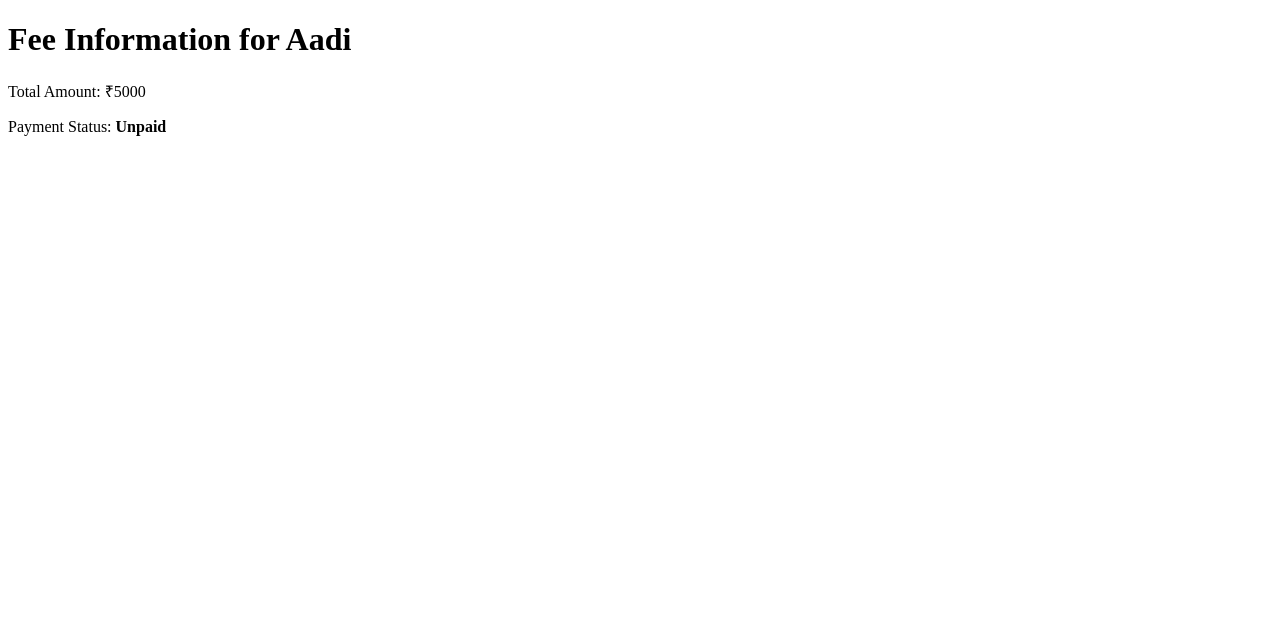
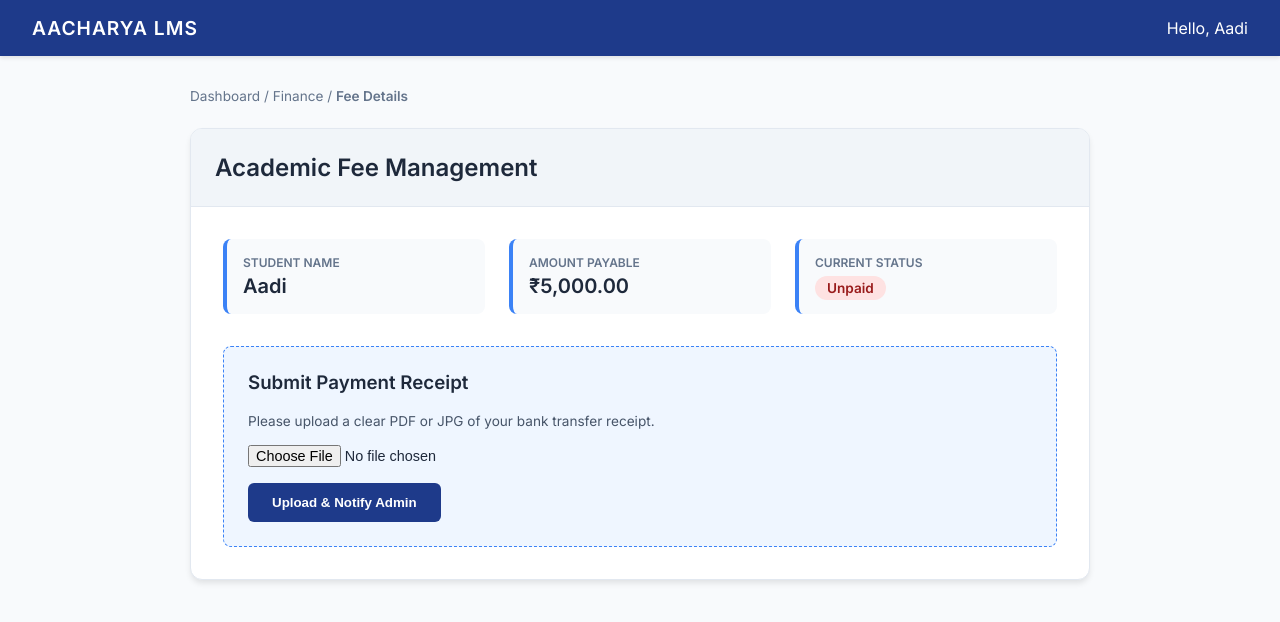
Before and after one commit to Safacts/chanakya, a Django app: page / in a window 1280 px wide. Shown: the top 622 px of the page. Run offline with Django 5.2, Linux system fonts and the light colour scheme.

Commit message:
added app and settings updated

```diff
--- a/fee/templates/fee/fee_details.html
+++ b/fee/templates/fee/fee_details.html
@@ -1,11 +1,176 @@
 <!DOCTYPE html>
-<html>
+<html lang="en">
 <head>
-    <title>Fee Details</title>
+    <meta charset="UTF-8">
+    <meta name="viewport" content="width=device-width, initial-scale=1.0">
+    <title>Aacharya | Fee Portal</title>
+    <link href="https://fonts.googleapis.com/css2?family=Inter:wght@300;400;600&display=swap" rel="stylesheet">
+    <style>
+        :root {
+            --primary-blue: #1e3a8a;
+            --accent-blue: #3b82f6;
+            --bg-gray: #f8fafc;
+            --text-dark: #1e293b;
+            --white: #ffffff;
+        }
+
+        body {
+            font-family: 'Inter', sans-serif;
+            background-color: var(--bg-gray);
+            margin: 0;
+            color: var(--text-dark);
+        }
+
+        /* Top Navigation Bar */
+        .navbar {
+            background-color: var(--primary-blue);
+            padding: 1rem 2rem;
+            color: var(--white);
+            display: flex;
+            justify-content: space-between;
+            align-items: center;
+            box-shadow: 0 2px 4px rgba(0,0,0,0.1);
+        }
+
+        .navbar .logo { font-weight: 600; font-size: 1.2rem; letter-spacing: 1px; }
+
+        /* Container */
+        .main-container {
+            max-width: 900px;
+            margin: 2rem auto;
+            padding: 0 1rem;
+        }
+
+        /* Breadcrumbs */
+        .breadcrumbs {
+            font-size: 0.85rem;
+            color: #64748b;
+            margin-bottom: 1.5rem;
+        }
+
+        /* Portal Card */
+        .portal-card {
+            background: var(--white);
+            border-radius: 12px;
+            box-shadow: 0 4px 6px -1px rgba(0, 0, 0, 0.1);
+            overflow: hidden;
+            border: 1px solid #e2e8f0;
+        }
+
+        .card-header {
+            background: #f1f5f9;
+            padding: 1.5rem;
+            border-bottom: 1px solid #e2e8f0;
+        }
+
+        .card-body { padding: 2rem; }
+
+        /* Stats Grid */
+        .stats-grid {
+            display: grid;
+            grid-template-columns: repeat(auto-fit, minmax(200px, 1fr));
+            gap: 1.5rem;
+            margin-bottom: 2rem;
+        }
+
+        .stat-item {
+            padding: 1rem;
+            background: #f8fafc;
+            border-radius: 8px;
+            border-left: 4px solid var(--accent-blue);
+        }
+
+        .stat-label { font-size: 0.75rem; text-transform: uppercase; color: #64748b; font-weight: 600; }
+        .stat-value { font-size: 1.25rem; font-weight: 600; margin-top: 0.25rem; }
+
+        /* Upload Section */
+        .upload-section {
+            background: #eff6ff;
+            padding: 1.5rem;
+            border-radius: 8px;
+            border: 1px dashed var(--accent-blue);
+        }
+
+        .file-input {
+            margin: 1rem 0;
+            display: block;
+            width: 100%;
+            font-size: 0.9rem;
+        }
+
+        .btn-submit {
+            background-color: var(--primary-blue);
+            color: white;
+            border: none;
+            padding: 0.75rem 1.5rem;
+            border-radius: 6px;
+            font-weight: 600;
+            cursor: pointer;
+            transition: background 0.2s;
+        }
+
+        .btn-submit:hover { background-color: var(--accent-blue); }
+
+        .status-badge {
+            padding: 0.25rem 0.75rem;
+            border-radius: 99px;
+            font-size: 0.85rem;
+            font-weight: 600;
+        }
+        .unpaid { background: #fee2e2; color: #991b1b; }
+        .paid { background: #dcfce7; color: #166534; }
+    </style>
 </head>
 <body>
-    <h1>Fee Information for {{ student_name }}</h1>
-    <p>Total Amount: ₹{{ fee_amount }}</p>
-    <p>Payment Status: <strong>{{ status }}</strong></p>
+
+    <nav class="navbar">
+        <div class="logo">AACHARYA LMS</div>
+        <div class="user-profile">Hello, {{ student_name }}</div>
+    </nav>
+
+    <div class="main-container">
+        <div class="breadcrumbs">
+            Dashboard / Finance / <strong>Fee Details</strong>
+        </div>
+
+        <div class="portal-card">
+            <div class="card-header">
+                <h2 style="margin:0;">Academic Fee Management</h2>
+            </div>
+
+            <div class="card-body">
+                <div class="stats-grid">
+                    <div class="stat-item">
+                        <div class="stat-label">Student Name</div>
+                        <div class="stat-value">{{ student_name }}</div>
+                    </div>
+                    <div class="stat-item">
+                        <div class="stat-label">Amount Payable</div>
+                        <div class="stat-value">₹{{ fee_amount }}</div>
+                    </div>
+                    <div class="stat-item">
+                        <div class="stat-label">Current Status</div>
+                        <div class="stat-value">
+                            <span class="status-badge {% if status == 'Paid' %}paid{% else %}unpaid{% endif %}">
+                                {{ status }}
+                            </span>
+                        </div>
+                    </div>
+                </div>
+
+                <div class="upload-section">
+                    <h3 style="margin-top:0;">Submit Payment Receipt</h3>
+                    <p style="font-size: 0.85rem; color: #475569;">Please upload a clear PDF or JPG of your bank transfer receipt.</p>
+
+                    <form action="" method="POST" enctype="multipart/form-data">
+                        {% csrf_token %}
+                        <input type="file" name="receipt_file" class="file-input" accept=".pdf,image/*" required>
+                        <button type="submit" class="btn-submit">Upload & Notify Admin</button>
+                    </form>
+                </div>
+            </div>
+        </div>
+    </div>
+
 </body>
 </html>
--- a/fee/views.py
+++ b/fee/views.py
@@ -4,10 +4,18 @@ from django.shortcuts import render
 # fee/views.py
 from django.shortcuts import render
 
+# fee/views.py
 def fee_index(request):
+    # Simulated data - in a real app, this would come from a database Model
     context = {
         'student_name': 'Aadi',
-        'fee_amount': 5000,
-        'status': 'Unpaid'
+        'fee_amount': '5,000.00',
+        'status': 'Unpaid' # Set this to 'Paid' to see the green badge
     }
+
+    if request.method == 'POST':
+        # Handle logic for saving the file here...
+        context['status'] = 'Pending Verification'
+        context['message'] = "Receipt submitted successfully!"
+
     return render(request, 'fee/fee_details.html', context)
```
